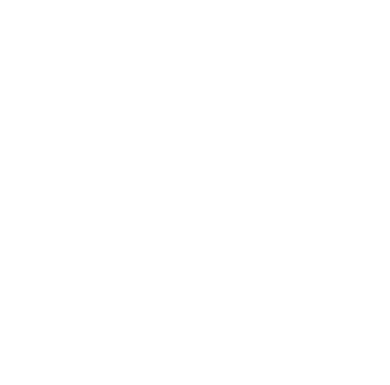
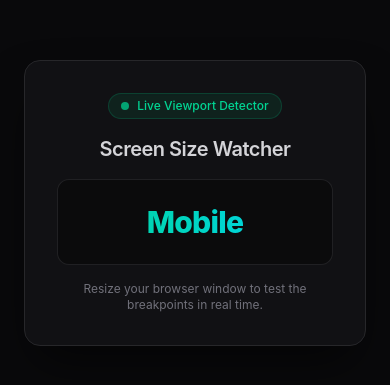
Before and after one commit to GAVIN-DMELLO/hook-1, a React (Vite) app: page /resize in a window 390 px wide. Before the commit this address had no page. Shown: the part 219-604 px from the top of the page. Built offline with nearby package versions, Linux system fonts and the light colour scheme.

Commit message:
add : breakpoint watcher

```diff
--- a/src/App.jsx
+++ b/src/App.jsx
@@ -7,6 +7,7 @@
 import { HabitTracker } from './components/HabitTracker'
 import { Joker } from './components/Joker'
 import Network from './components/Network'
+import Resize from './components/Resize'
 
 function App() {
 
@@ -20,6 +21,7 @@
         <Route path='/habittracker' element={<HabitTracker />} />
         <Route path='/joker' element={<Joker />} />
         <Route path='/network' element={<Network />} />
+        <Route path='/resize' element={<Resize />} />
       </Routes>
     </>
   )
--- /dev/null
+++ b/src/components/Resize.jsx
@@ -0,0 +1,62 @@
+import { useState, useEffect } from "react";
+
+export default function Resize() {
+  const [screenSize, setScreenSize] = useState("");
+
+  const BREAKPOINTS = [
+    { name: "Mobile", min: 0, max: 639 },
+    { name: "Tablet", min: 640, max: 767 },
+    { name: "Laptop", min: 768, max: 1023 },
+    { name: "Desktop", min: 1024, max: 1279 },
+    { name: "Large Desktop", min: 1280, max: Infinity },
+  ];
+
+  const handleResize = () => {
+    const matched = BREAKPOINTS.find(
+      (item) => window.innerWidth >= item.min && window.innerWidth <= item.max
+    );
+
+    if (matched) {
+      setScreenSize(matched.name);
+    }
+  };
+
+  useEffect(() => {
+    handleResize();
+
+    window.addEventListener("resize", handleResize);
+
+    return () => {
+      window.removeEventListener("resize", handleResize);
+    };
+  }, []);
+
+  return (
+    <div className="min-h-screen bg-zinc-950 text-zinc-100 flex items-center justify-center p-6 selection:bg-emerald-500/30">
+      <div className="w-full max-w-md rounded-2xl border border-zinc-800 bg-zinc-900/60 p-8 backdrop-blur-xl shadow-2xl shadow-black/60 flex flex-col items-center text-center space-y-4">
+
+        {/* Top Status Indicator */}
+        <div className="inline-flex items-center gap-2 rounded-full border border-emerald-500/20 bg-emerald-500/10 px-3 py-1 text-xs font-medium text-emerald-400">
+          <span className="h-2 w-2 rounded-full bg-emerald-400 animate-pulse" />
+          Live Viewport Detector
+        </div>
+
+        {/* Header */}
+        <h1 className="text-xl font-semibold tracking-tight text-zinc-300">
+          Screen Size Watcher
+        </h1>
+
+        {/* Dynamic Display */}
+        <div className="w-full py-6 rounded-xl bg-zinc-950/70 border border-zinc-800/80">
+          <h2 className="text-3xl sm:text-4xl font-extrabold tracking-tight text-transparent bg-clip-text bg-gradient-to-r from-emerald-400 to-cyan-400">
+            {screenSize || "Detecting..."}
+          </h2>
+        </div>
+
+        <p className="text-xs text-zinc-500">
+          Resize your browser window to test the breakpoints in real time.
+        </p>
+      </div>
+    </div>
+  );
+}
```
